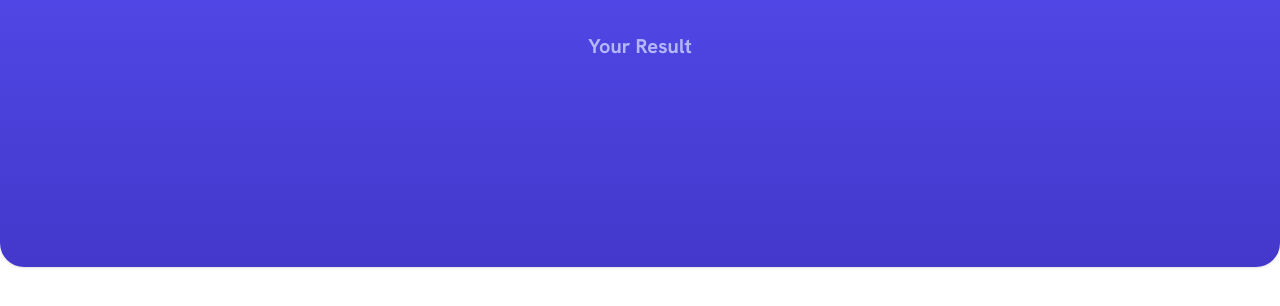
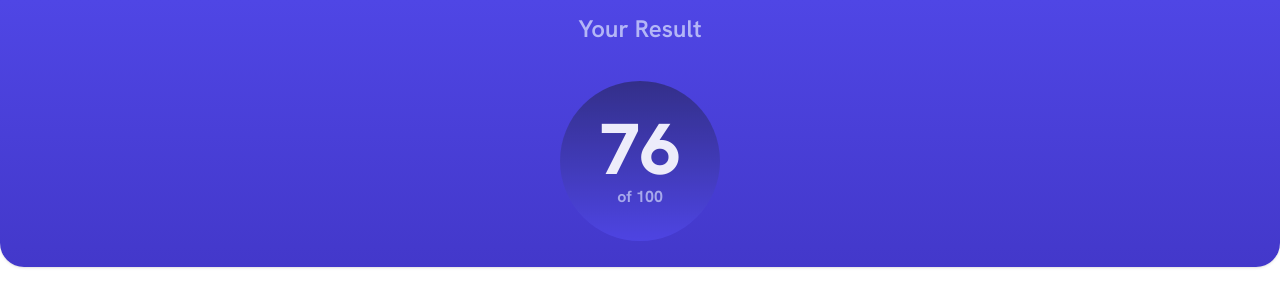
Before and after one commit to jameyhart/fe-results-summary-component, a Next.js app: page / in a window 1280 px wide. Shown: the top 306 px of the page. Built offline with nearby package versions, Linux system fonts and the light colour scheme.

Commit message:
Slowly getting there

```diff
--- a/app/layout.tsx
+++ b/app/layout.tsx
@@ -2,8 +2,8 @@ import './globals.css'
 import type { Metadata } from 'next'
 
 export const metadata: Metadata = {
-  title: 'Create Next App',
-  description: 'Generated by create next app',
+  title: 'Frontend Mentor | Results summary component',
+  description: "An attempt to complete the 'Results summary component' challenge.",
 }
 
 export default function RootLayout({
--- a/app/page.tsx
+++ b/app/page.tsx
@@ -1,10 +1,21 @@
 export default function Home() {
     return (
         <div className="h-screen">
-        <div className="h-1/3 rounded-b-[24px] shadow flex justify-center bg-gradient-to-b from-indigo-600 to-indigo-700">
-          <p className="py-8 font-bold text-xl text-indigo-100/70">
+            <div className="h-1/3 rounded-b-[24px] shadow bg-gradient-to-b from-indigo-600 to-indigo-700 py-20">
+                <div className="flex flex-col items-center justify-center h-full pb-12">
+                        <p className="py-8 font-semibold text-2xl text-indigo-100/70 leading-10">
                             Your Result
                         </p>
+                        {/* Result */}
+                        <span className="flex flex-col rounded-full p-8 px-10 items-center justify-center opacity-90 bg-gradient-to-b from-indigo-900 to-indigo-600">
+                            <p className="text-white text-7xl font-extrabold">
+                                76
+                            </p>
+                            <p className="font-bold text-indigo-100/70">
+                                of 100
+                            </p>
+                        </span>
+                </div>
             </div>
         </div>
     )
```
Lines whose indentation alone changed are shown as unchanged.
